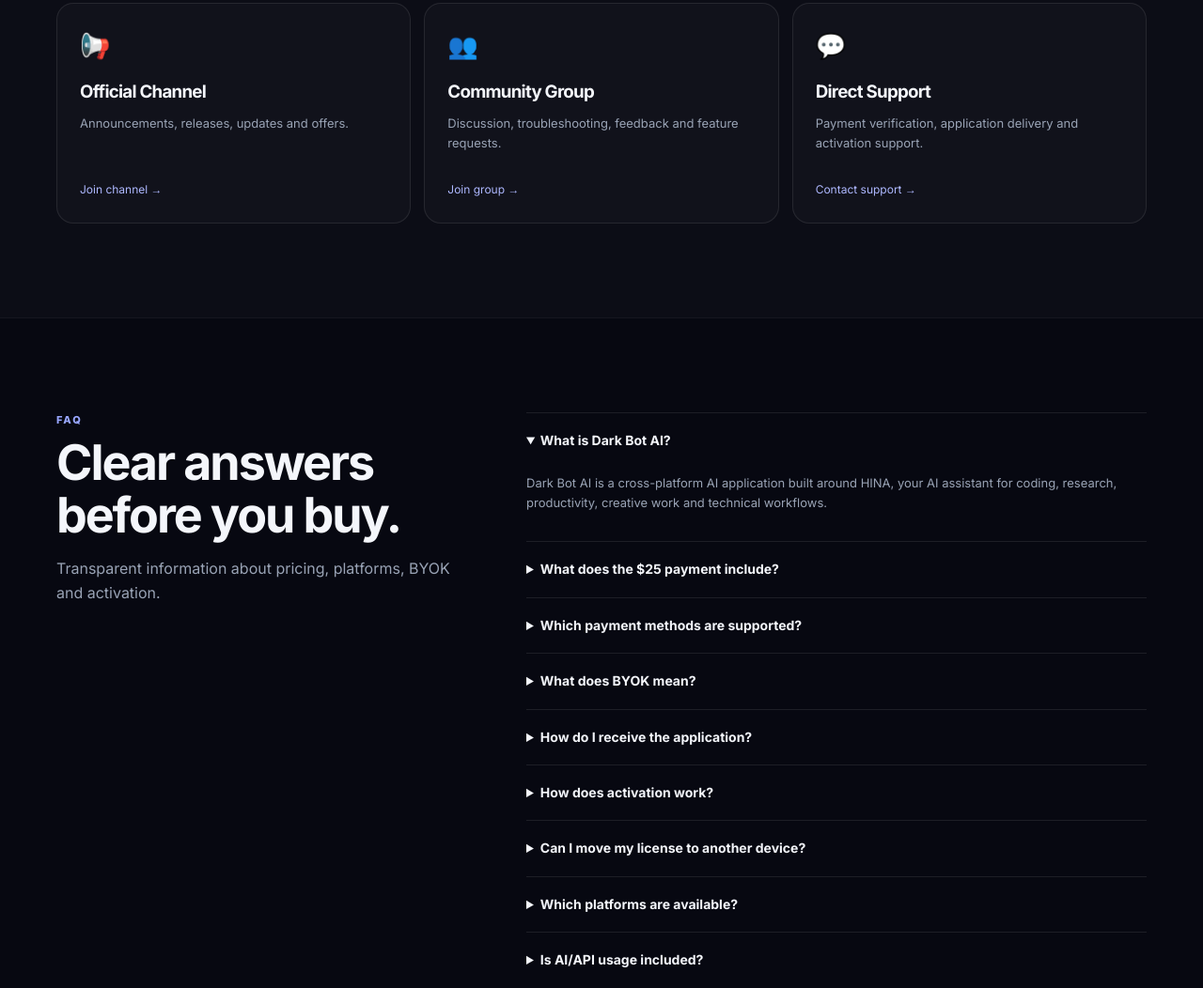
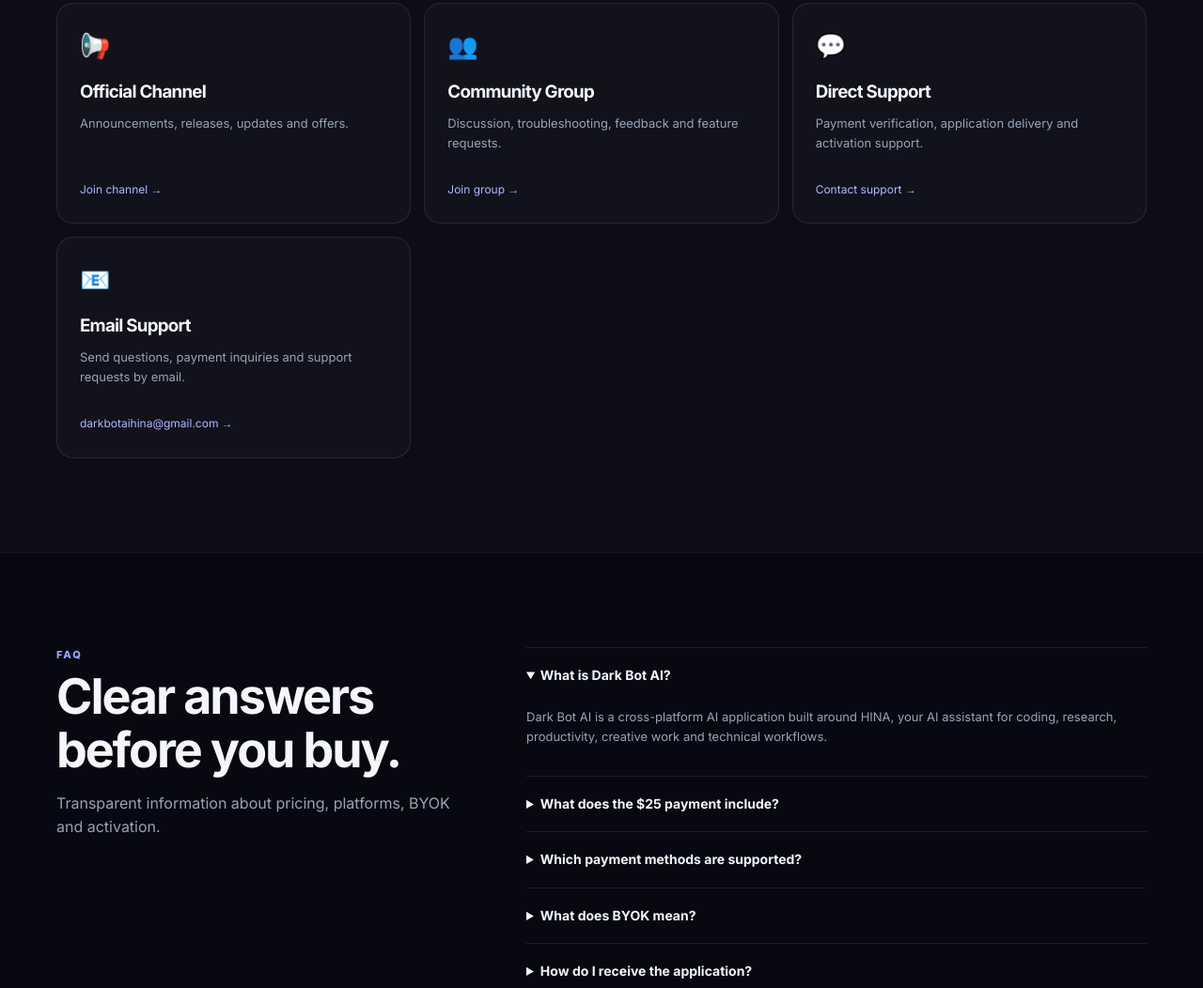
Before and after one commit to mdlisan1029/dark-bot-ai-website, a website: page index.html in a window 1280 px wide. Shown: the part 5883-6935 px from the top of the page at 94% size. Drawn offline with Linux system fonts and the light colour scheme.

Commit message:
Add email support option to homepage

```diff
--- a/index.html
+++ b/index.html
@@ -508,6 +508,16 @@
           <span class="community-link">Contact support →</span>
         </a>
 
+        <a
+          class="community-card"
+          href="mailto:darkbotaihina@gmail.com"
+        >
+          <span class="community-icon">📧</span>
+          <h3>Email Support</h3>
+          <p>Send questions, payment inquiries and support requests by email.</p>
+          <span class="community-link">darkbotaihina@gmail.com →</span>
+        </a>
+
       </div>
     </div>
   </section>
```
